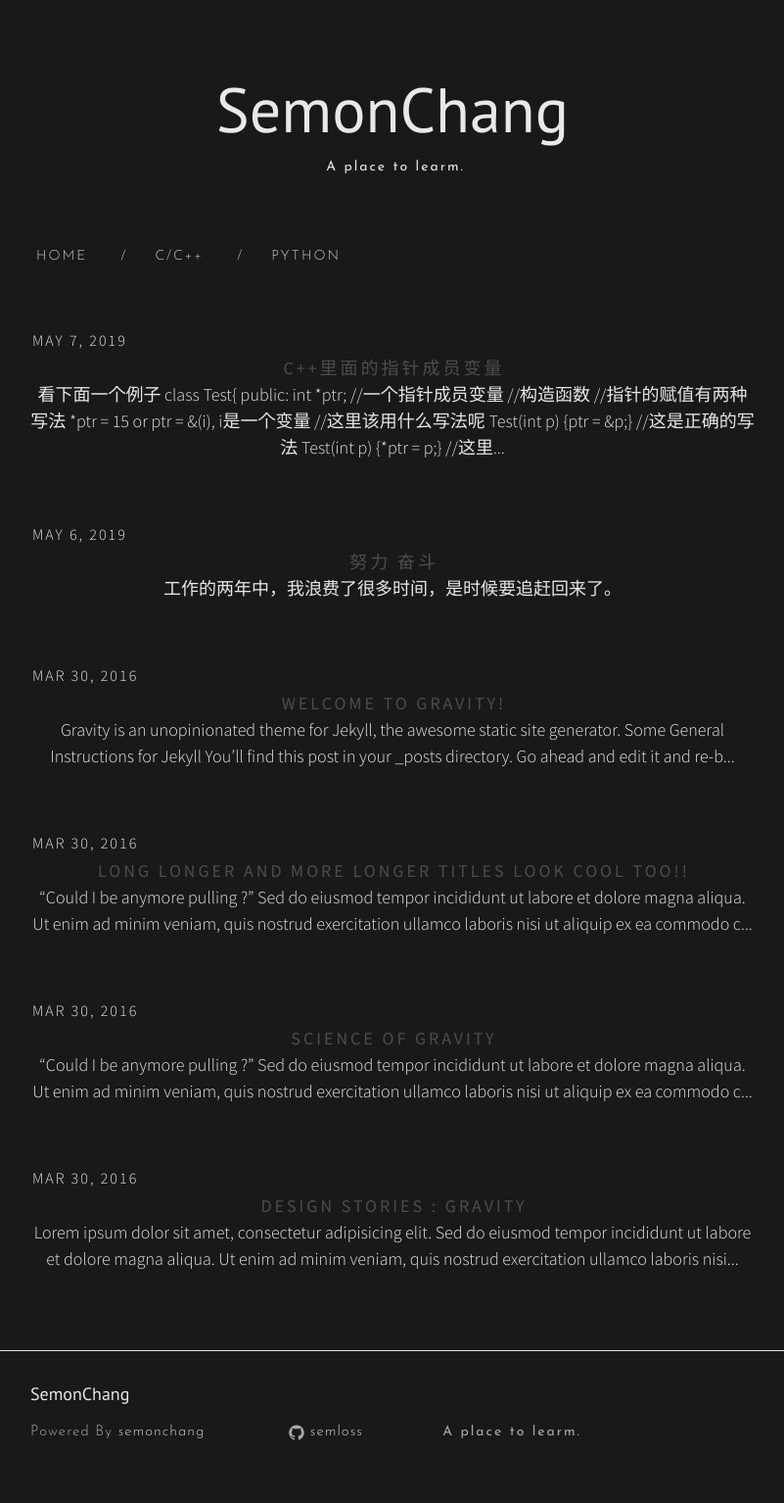
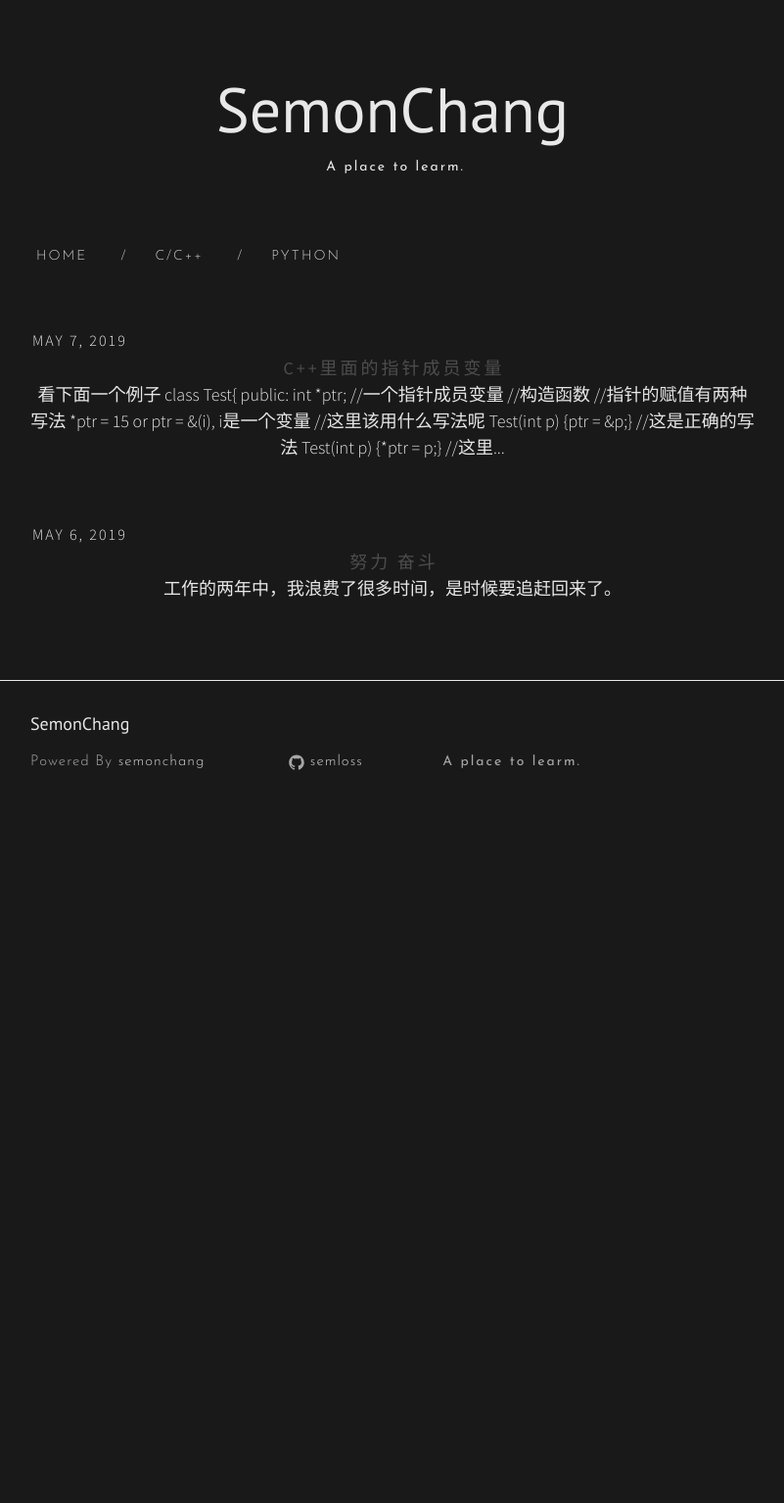
Before and after one commit to Semloss/semloss.github.io, a Jekyll site: the page built from index.html, in a window 1280 px wide. Shown: the whole page at 98% size, without its empty margins (239-1040 px from the left). Built offline with Jekyll 4.4.1, drawn with Linux system fonts in a browser that asks for light colours; nearby versions of some CDN libraries; the list of posts is cut into pages by our own code; after the commit the page ends 900 px from its top, so only the background shows below that.

Commit message:
modify wording

```diff
--- a/_posts/2016-03-30-design-stories.markdown
+++ /dev/null
@@ -1,14 +0,0 @@
----
-layout: page
-title:  "Design Stories : Gravity"
-date:   2016-03-30 19:45:31 +0530
-categories: ["design", "science", "life"]
-author: "Hemang Kumar"
----
-Lorem ipsum dolor sit amet, consectetur adipisicing elit.
-
-Sed do eiusmod tempor incididunt ut labore et dolore magna aliqua. Ut enim ad minim veniam, quis nostrud exercitation ullamco laboris nisi ut aliquip ex ea commodo consequat.
-
- Duis aute irure dolor in reprehenderit in voluptate velit esse cillum dolore eu fugiat nulla pariatur. Excepteur sint occaecat cupidatat non proident, sunt in culpa qui officia deserunt mollit anim id est laborum.
-
-Lorem ipsum dolor sit amet, consectetur adipisicing elit, sed do eiusmod tempor incididunt ut labore et dolore magna aliqua. Ut enim ad minim veniam, quis nostrud exercitation ullamco laboris nisi ut aliquip ex ea commodo consequat. Duis aute irure dolor in reprehenderit in voluptate velit esse cillum dolore eu fugiat nulla pariatur. Excepteur sint occaecat cupidatat non proident, sunt in culpa qui officia deserunt mollit anim id est laborum.
--- a/_posts/2016-03-30-science.markdown
+++ /dev/null
@@ -1,14 +0,0 @@
----
-layout: post
-title:  "Science of Gravity"
-date:   2016-03-30 19:45:31 +0530
-categories: science
-author: "Chandler Bing"
----
-"Could I be anymore pulling ?"
-
-Sed do eiusmod tempor incididunt ut labore et dolore magna aliqua. Ut enim ad minim veniam, quis nostrud exercitation ullamco laboris nisi ut aliquip ex ea commodo consequat.
-
- Duis aute irure dolor in reprehenderit in voluptate velit esse cillum dolore eu fugiat nulla pariatur. Excepteur sint occaecat cupidatat non proident, sunt in culpa qui officia deserunt mollit anim id est laborum.
-
-Lorem ipsum dolor sit amet, consectetur adipisicing elit, sed do eiusmod tempor incididunt ut labore et dolore magna aliqua. Ut enim ad minim veniam, quis nostrud exercitation ullamco laboris nisi ut aliquip ex ea commodo consequat. Duis aute irure dolor in reprehenderit in voluptate velit esse cillum dolore eu fugiat nulla pariatur. Excepteur sint occaecat cupidatat non proident, sunt in culpa qui officia deserunt mollit anim id est laborum.
--- a/_posts/2016-03-30-science0.markdown
+++ /dev/null
@@ -1,14 +0,0 @@
----
-layout: post
-title:  "Long Longer and more Longer titles look cool too!!"
-date:   2016-03-30 19:45:31 +0530
-categories: python
-author: "Chandler Bing"
----
-"Could I be anymore pulling ?"
-
-Sed do eiusmod tempor incididunt ut labore et dolore magna aliqua. Ut enim ad minim veniam, quis nostrud exercitation ullamco laboris nisi ut aliquip ex ea commodo consequat.
-
- Duis aute irure dolor in reprehenderit in voluptate velit esse cillum dolore eu fugiat nulla pariatur. Excepteur sint occaecat cupidatat non proident, sunt in culpa qui officia deserunt mollit anim id est laborum.
-
-Lorem ipsum dolor sit amet, consectetur adipisicing elit, sed do eiusmod tempor incididunt ut labore et dolore magna aliqua. Ut enim ad minim veniam, quis nostrud exercitation ullamco laboris nisi ut aliquip ex ea commodo consequat. Duis aute irure dolor in reprehenderit in voluptate velit esse cillum dolore eu fugiat nulla pariatur. Excepteur sint occaecat cupidatat non proident, sunt in culpa qui officia deserunt mollit anim id est laborum.
--- a/_posts/2016-03-30-welcome-to-jekyll.markdown
+++ /dev/null
@@ -1,29 +0,0 @@
----
-layout: post
-title:  "Welcome to Gravity!"
-date:   2016-03-30 19:45:31 +0530
-categories: jekyll update
----
-Gravity is an unopinionated theme for Jekyll, the awesome static site generator.
-
-Some General Instructions for Jekyll
-
-You’ll find this post in your `_posts` directory. Go ahead and edit it and re-build the site to see your changes. You can rebuild the site in many different ways, but the most common way is to run `jekyll serve`, which launches a web server and auto-regenerates your site when a file is updated.
-
-To add new posts, simply add a file in the `_posts` directory that follows the convention `YYYY-MM-DD-name-of-post.ext` and includes the necessary front matter. Take a look at the source for this post to get an idea about how it works.
-
-Jekyll also offers powerful support for code snippets:
-
-{% highlight ruby %}
-def print_hi(name)
-  puts "Hi, #{name}"
-end
-print_hi('Tom')
-#=> prints 'Hi, Tom' to STDOUT.
-{% endhighlight %}
-
-Check out the [Jekyll docs][jekyll-docs] for more info on how to get the most out of Jekyll. File all bugs/feature requests at [Jekyll’s GitHub repo][jekyll-gh]. If you have questions, you can ask them on [Jekyll Talk][jekyll-talk].
-
-[jekyll-docs]: http://jekyllrb.com/docs/home
-[jekyll-gh]:   https://github.com/jekyll/jekyll
-[jekyll-talk]: https://talk.jekyllrb.com/
--- a/python.md
+++ b/python.md
@@ -3,5 +3,5 @@ layout: archive
 title: Python
 permalink: /python/
 category: "python"
-tagline: "It is Python"
+tagline: "非常强大"
 ---
```
